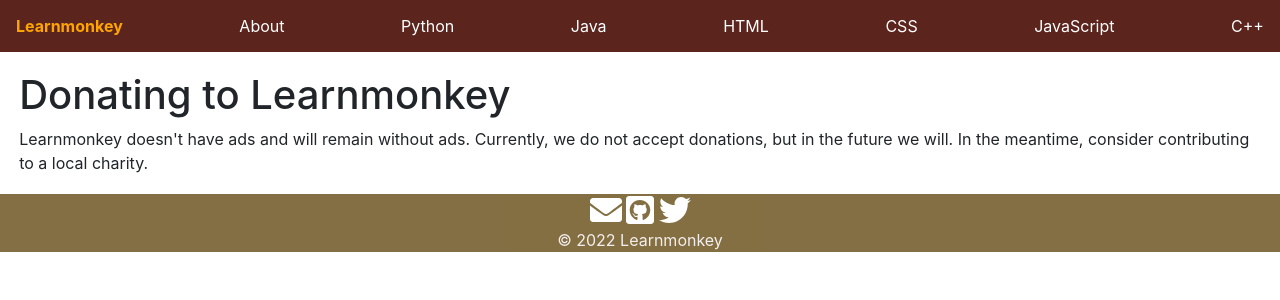
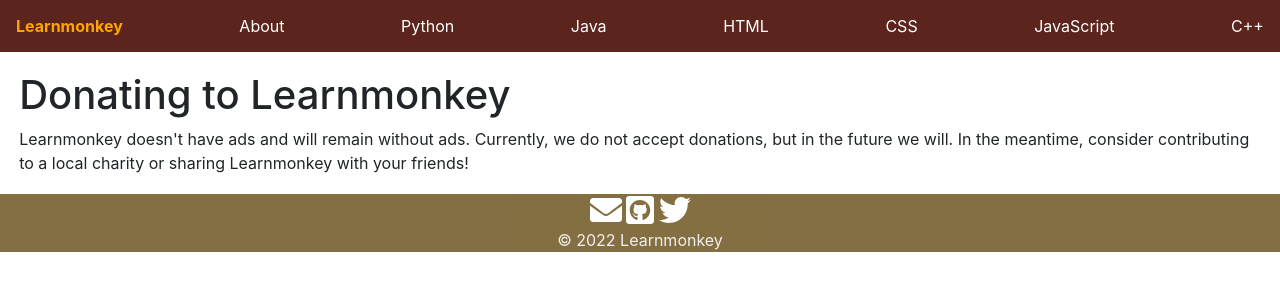
Before and after one commit to learnmonkey/learnmonkey.github.io, a Jekyll site: the page built from donating.html, in a window 1280 px wide. Shown: the top 300 px of the page. Built offline with Jekyll 4.4.1, drawn with Linux system fonts in a browser that asks for light colours.

Commit message:
hehehe :)

```diff
--- a/donating.html
+++ b/donating.html
@@ -5,4 +5,4 @@
 ---
 
 <h1>Donating to Learnmonkey</h1>
-<p>Learnmonkey doesn't have ads and will remain without ads. Currently, we do not accept donations, but in the future we will. In the meantime, consider contributing to a local charity.</p>
+<p>Learnmonkey doesn't have ads and will remain without ads. Currently, we do not accept donations, but in the future we will. In the meantime, consider contributing to a local charity or sharing Learnmonkey with your friends!</p>
```
